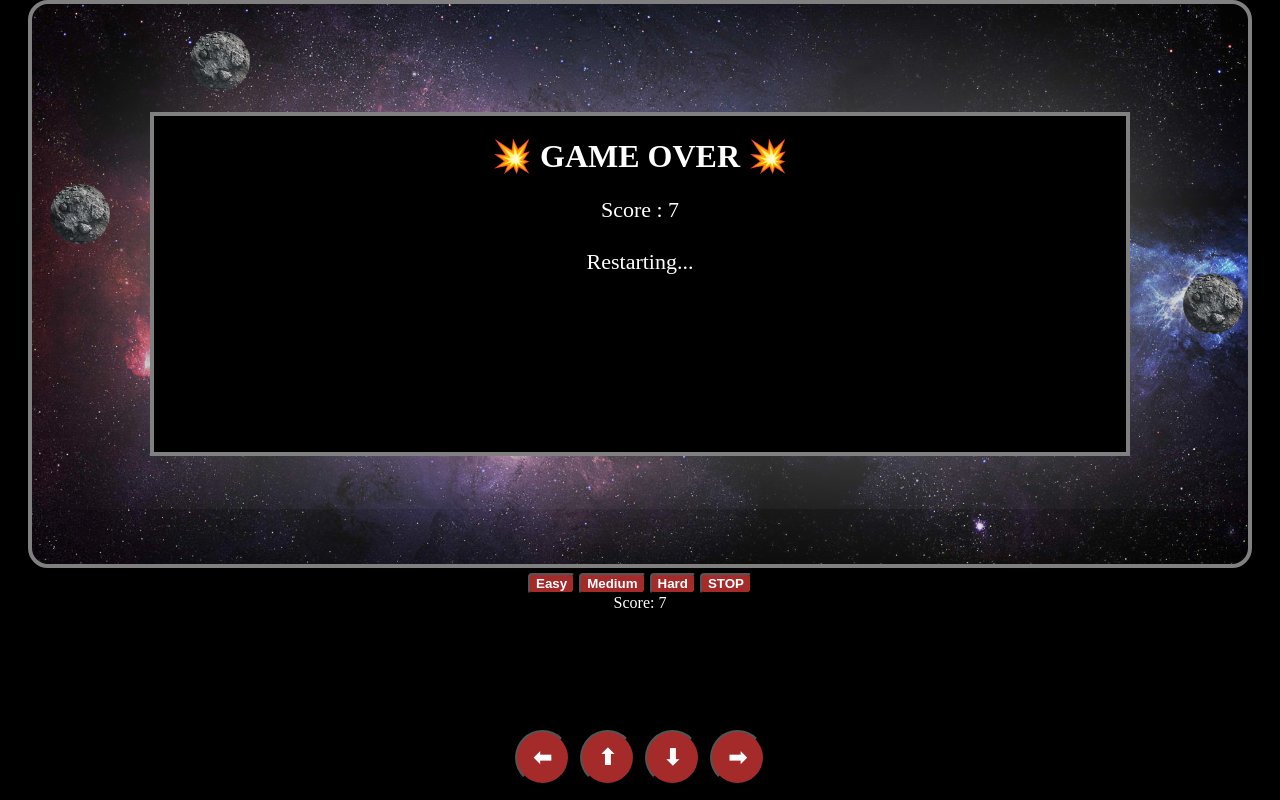
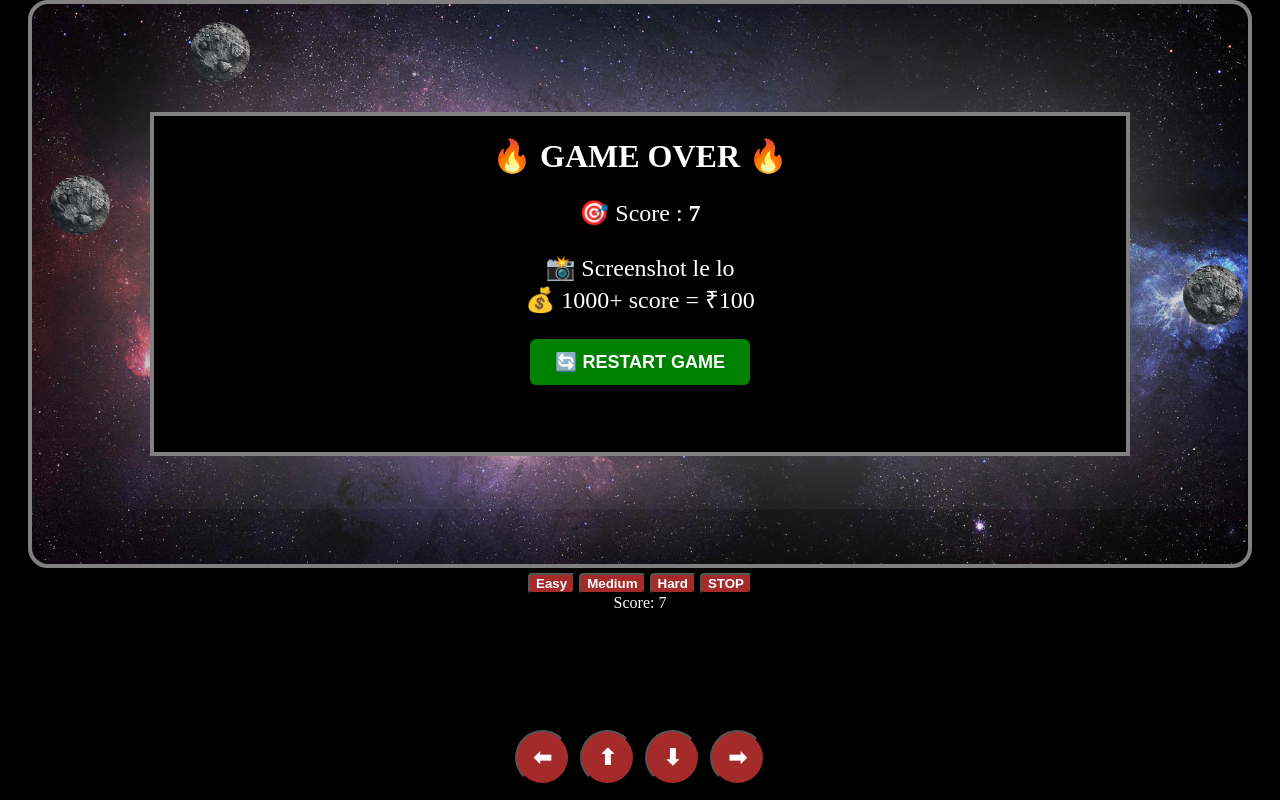
Before and after one commit to siyaramc501-collab/void-fighter, a plain HTML site: page index.html in a window 1280 px wide. Drawn offline with Linux system fonts and the light colour scheme.

Commit message:
Update index.html

```diff
--- a/index.html
+++ b/index.html
@@ -220,22 +220,37 @@ function updateFallingMode(){
     if(Math.random()<spamrate)obstacles.push(createFallingObstacle());
 }
 // relod
-    function gameOver(){
+ function gameOver(){
     running = false;
+    game = 0;
+    spamrate = 0;
 
-    document.getElementById("stop").style.display = "block";
-    document.getElementById("stop").innerHTML = `
-        <h1 style="color:white;text-align:center;">💥 GAME OVER 💥</h1>
-        <p style="color:white;text-align:center;font-size:22px;">
-            Score : ${score}<br><br>
-            Restarting...
+    const stopBox = document.getElementById("stop");
+    stopBox.style.display = "block";
+
+    stopBox.innerHTML = `
+        <h1 style="color:white;text-align:center;">🔥 GAME OVER 🔥</h1>
+        <p style="color:white;text-align:center;font-size:24px;">
+            🎯 Score : <b>${score}</b><br><br>
+            📸 Screenshot le lo <br>
+            💰 1000+ score = ₹100
         </p>
+        <div style="text-align:center;margin-top:20px;">
+            <button onclick="restartGame()" style="
+                padding:12px 25px;
+                font-size:18px;
+                background:green;
+                color:white;
+                border:none;
+                border-radius:6px;
+                cursor:pointer;
+            ">
+                🔄 RESTART GAME
+            </button>
+        </div>
     `;
+}
 
-    setTimeout(() => {
-        location.reload();
-    }, 400); // 🔥 instant feel
-}
 
 /* MAIN LOOP */
 function updateGame(){
```
